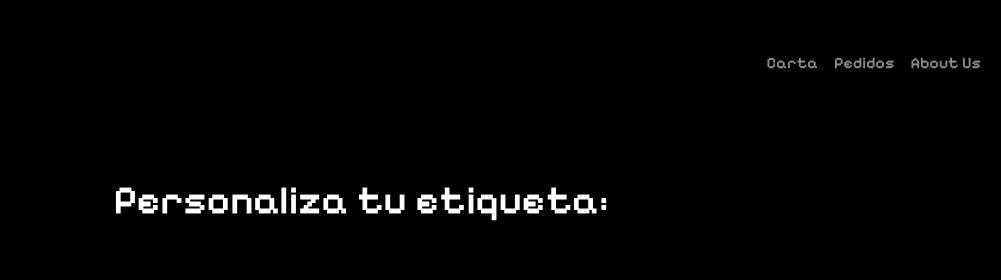
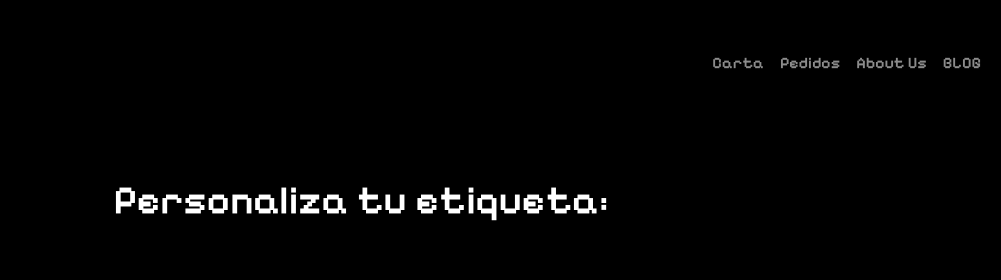
Before and after one commit to jorgemiquel/PRACTICA_FINAL_WEB, a plain HTML site: page pedidos.html in a window 1280 px wide. Shown: the top 280 px of the page, 279-1280 px from the left. Drawn offline with nearby package versions, Linux system fonts and the light colour scheme; files whose address does not match are found by name.

Commit message:
web update

```diff
--- a/pedidos.html
+++ b/pedidos.html
@@ -31,6 +31,9 @@
               </li>
               <li class="nav-item">
                 <a class="nav-link" href="about.html">About Us</a>
+              </li>
+              <li class="nav-item">
+                <a class="nav-link" href="https://mufforum.cargo.site">BLOG</a>
               </li>
             </ul>
           </div>
```
Also changed, not shown: about.html (+3 -0 lines), carta.html (+3 -0 lines), index.html (+3 -0 lines).
